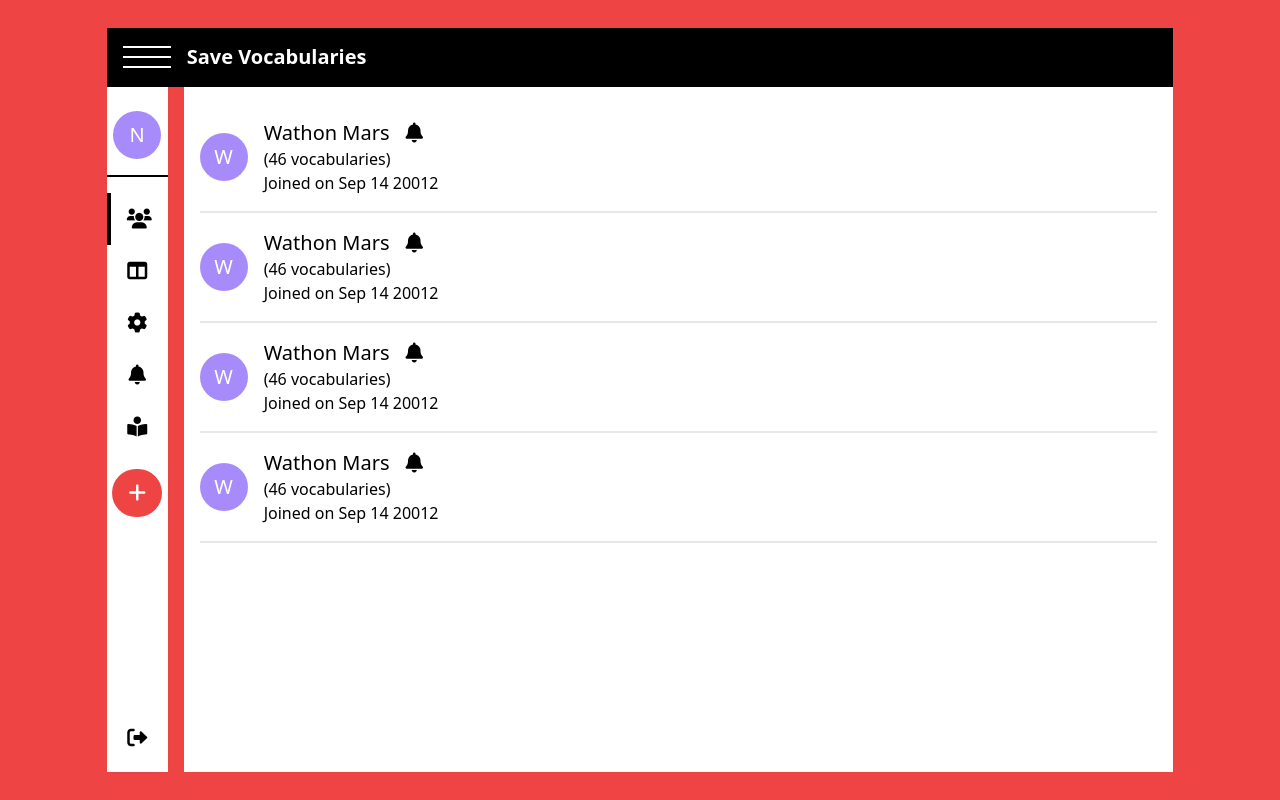
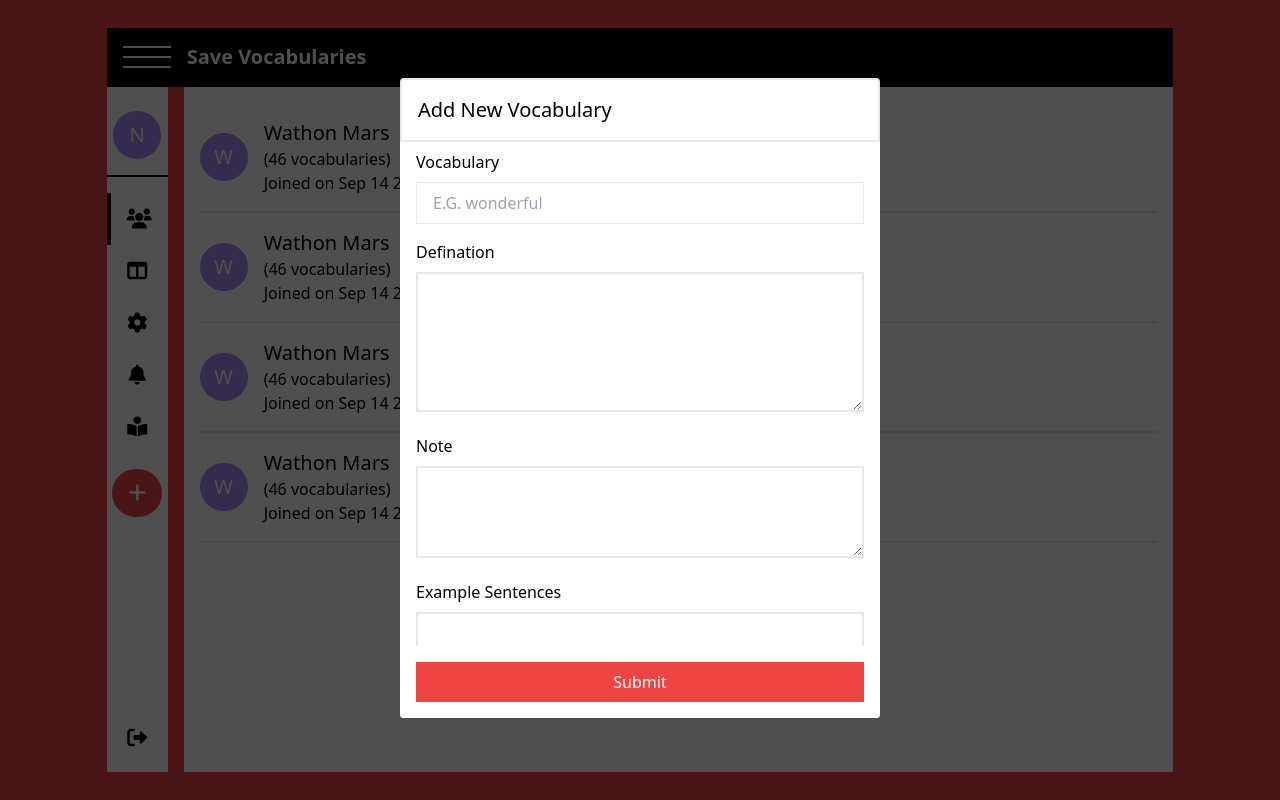
Before and after one commit to nnha19/Save-Vocabularies, a React (Create React App) app in the folder ui/: page /users in a window 1280 px wide. Both pictures are taken after a click on the button 137 px from the left and 492 px from the top of the page. Built offline with nearby package versions, Linux system fonts and the light colour scheme.

Commit message:
add new vocabulary form design finishes

```diff
--- a/ui/src/App.tsx
+++ b/ui/src/App.tsx
@@ -1,52 +1,12 @@
 import React, { useContext, useState } from "react";
-import { Switch, Route } from "react-router-dom";
-import Navigation from "./components/Common/Navigation/Navigation";
-import DashboardPage from "./pages/dashboardPage";
-import UsersPage from "./pages/usersPage";
-import Header from "./components/Common/Header/Header";
-import SettingsPage from "./pages/settingsPage";
+
 import AuthContextProvider from "./contexts/authContext";
-import Notifications from "./components/Notifications/Notifications";
-import LearningPage from "./pages/learningPage";
-import ShowWordPage from "./pages/showWordPage";
+import Features from "./components/Features/Features";
 
 function App() {
-  const [navLinkStyle, setNavLinkStyle] = useState("nav-right-side");
-
-  const toggleNavLinkStyleHandler = () => {
-    setNavLinkStyle(
-      `${
-        navLinkStyle === "nav-right-side" ? "w-36 px-4 ml-4" : "nav-right-side"
-      }`
-    );
-  };
-
   return (
     <AuthContextProvider>
-      <div className="min-h-screen flex items-center bg-red-500  ">
-        <div className="w-full flex h-95vh py-2 sm:w-5/6 mx-auto flex-col items-center">
-          <Header toggleNavLinkStyleHandler={toggleNavLinkStyleHandler} />
-          <div className="w-full h-full  flex">
-            <Navigation navLinkStyle={navLinkStyle} />
-            <Switch>
-              <Route path="/dashboard" component={DashboardPage} />
-              <Route path="/users" component={UsersPage} />
-              <Route
-                path="/user/:uid/settings"
-                exact
-                component={SettingsPage}
-              />
-              <Route path="/user/:uid/noti" exact component={Notifications} />
-              <Route
-                path="/user/:uid/learning"
-                exact
-                component={LearningPage}
-              />
-              <Route path="/:wid" exact component={ShowWordPage} />
-            </Switch>
-          </div>
-        </div>
-      </div>
+      <Features />
     </AuthContextProvider>
   );
 }
--- /dev/null
+++ b/ui/src/components/AddNewVocaForm/AddNewVocaForm.tsx
@@ -0,0 +1,67 @@
+import React, { useState } from "react";
+
+import BackDrop from "../Common/BackDrop/BackDrop";
+import Input from "../Common/Input/Input";
+import TextArea from "../Common/TextArea/TextArea";
+interface IProps {
+  setShowAddNewVocaForm: React.Dispatch<React.SetStateAction<boolean>>;
+}
+
+interface IForm {
+  vocabulary: { value: string; error: string };
+  defination: { value: string; error: string };
+  exampleSentences?: { value: string[]; error: string };
+  note?: { value: string; error: string };
+}
+
+const AddNewVocaForm: React.FC<IProps> = ({ setShowAddNewVocaForm }) => {
+  const [inputVals, setInputVals] = useState<IForm>({
+    vocabulary: {
+      value: "",
+      error: "",
+    },
+    defination: {
+      value: "",
+      error: "",
+    },
+    exampleSentences: {
+      value: [],
+      error: "",
+    },
+    note: { value: "", error: "" },
+  });
+
+  return (
+    <>
+      <BackDrop clicked={() => setShowAddNewVocaForm(false)} />
+      <div className="fixed w-30rem center h-40rem overflow-auto  bg-white rounded">
+        <form className="w-full">
+          <h1 className="title p-4 border-2">Add New Vocabulary</h1>
+          <div className="w-full flex flex-col items-center">
+            <Input
+              type="text"
+              placeholder="E.G. wonderful"
+              label="Vocabulary"
+              value=""
+              name="vocabulary"
+            />
+            <TextArea name="defination" label="Defination" value="" />
+            <TextArea rows={3} name="note" label="Note" value="" />
+            <TextArea
+              label="Example Sentences"
+              value=""
+              name="exampleSentences"
+            />
+          </div>
+          <div className="px-4 sticky bottom-0 bg-white py-4">
+            <button className="bg-red-500 text-white w-full px-4 py-2">
+              Submit
+            </button>
+          </div>
+        </form>
+      </div>
+    </>
+  );
+};
+
+export default AddNewVocaForm;
--- a/ui/src/components/Common/BackDrop/BackDrop.tsx
+++ b/ui/src/components/Common/BackDrop/BackDrop.tsx
@@ -1,7 +1,12 @@
 import React from "react";
 
-const BackDrop = () => {
-  return <div></div>;
+const BackDrop = ({ clicked }: { clicked: () => void }) => {
+  return (
+    <div
+      onClick={clicked}
+      className="h-screen w-screen  fixed top-0 left-0 bg-backdrop"
+    ></div>
+  );
 };
 
 export default BackDrop;
--- /dev/null
+++ b/ui/src/components/Common/Input/Input.tsx
@@ -0,0 +1,34 @@
+import React from "react";
+
+interface IProps {
+  type: string;
+  value: string;
+  errMsg?: string;
+  placeholder: string;
+  name: string;
+  label: string;
+}
+
+const Input: React.FC<IProps> = ({
+  type,
+  value,
+  errMsg,
+  placeholder,
+  name,
+  label,
+}) => {
+  return (
+    <div className="m-2 w-full px-4">
+      <label className="font-medium">{label}</label>
+      <input
+        className="w-full mt-2  border px-4 py-2"
+        type={type}
+        name={name}
+        value={value}
+        placeholder={placeholder}
+      />
+    </div>
+  );
+};
+
+export default Input;
--- a/ui/src/components/Common/Navigation/Navigation.tsx
+++ b/ui/src/components/Common/Navigation/Navigation.tsx
@@ -2,8 +2,15 @@ import React, { useContext, useState } from "react";
 import { NavLink } from "react-router-dom";
 import { authContext } from "../../../contexts/authContext";
 
-const Navigation = ({ navLinkStyle }: { navLinkStyle: string }) => {
-  const [showMobileNav, setShowMobileNav] = useState(false);
+interface IProps {
+  navLinkStyle: string;
+  setShowAddNewVocaForm: React.Dispatch<React.SetStateAction<boolean>>;
+}
+
+const Navigation: React.FC<IProps> = ({
+  navLinkStyle,
+  setShowAddNewVocaForm,
+}) => {
   const user = useContext(authContext);
 
   return (
@@ -62,7 +69,10 @@ const Navigation = ({ navLinkStyle }: { navLinkStyle: string }) => {
               </li>
             </NavLink>
           </ul>
-          <button className=" text-xl  px-4 rounded-full text-white mt-4 h-12 w-46 bg-red-500 block">
+          <button
+            onClick={() => setShowAddNewVocaForm(true)}
+            className=" text-xl  px-4 rounded-full text-white mt-4 h-12 w-46 bg-red-500 block"
+          >
             <i className="fas fa-plus"></i>
             <span className={`ml-4 ${navLinkStyle}`}>Add New</span>
           </button>
--- /dev/null
+++ b/ui/src/components/Common/TextArea/TextArea.tsx
@@ -0,0 +1,26 @@
+import React from "react";
+
+interface IProps {
+  value: string;
+  name: string;
+  label: string;
+  rows?: number;
+  cols?: number;
+}
+
+const TextArea: React.FC<IProps> = ({ value, name, label, rows, cols }) => {
+  return (
+    <div className="my-2 w-full px-4 ">
+      <label className="font-medium">{label}</label>
+      <textarea
+        cols={cols || 20}
+        rows={rows || 5}
+        className="w-full border-2 p-2 mt-2"
+        name={name}
+      >
+        {value}
+      </textarea>
+    </div>
+  );
+};
+export default TextArea;
--- /dev/null
+++ b/ui/src/components/Features/Features.tsx
@@ -0,0 +1,52 @@
+import React, { useState } from "react";
+import { Switch, Route } from "react-router-dom";
+
+import DashboardPage from "../../pages/dashboardPage";
+import Header from "../Common/Header/Header";
+import Navigation from "../Common/Navigation/Navigation";
+import UsersPage from "../../pages/usersPage";
+import SettingsPage from "../../pages/settingsPage";
+import LearningPage from "../../pages/learningPage";
+import ShowWordPage from "../../pages/showWordPage";
+import NotificationsPage from "../Notifications/Notifications";
+import AddNewVocaForm from "../AddNewVocaForm/AddNewVocaForm";
+
+const Features = () => {
+  const [navLinkStyle, setNavLinkStyle] = useState("nav-right-side");
+  const [showAddNewVocaForm, setShowAddNewVocaForm] = useState(false);
+
+  const toggleNavLinkStyleHandler = () => {
+    setNavLinkStyle(
+      `${
+        navLinkStyle === "nav-right-side" ? "w-36 px-4 ml-4" : "nav-right-side"
+      }`
+    );
+  };
+
+  return (
+    <div className="min-h-screen flex items-center bg-red-500  ">
+      <div className="w-full flex h-95vh py-2 sm:w-5/6 mx-auto flex-col items-center">
+        <Header toggleNavLinkStyleHandler={toggleNavLinkStyleHandler} />
+        <div className="w-full h-full  flex">
+          <Navigation
+            setShowAddNewVocaForm={setShowAddNewVocaForm}
+            navLinkStyle={navLinkStyle}
+          />
+          <Switch>
+            <Route path="/dashboard" component={DashboardPage} />
+            <Route path="/users" component={UsersPage} />
+            <Route path="/user/:uid/settings" exact component={SettingsPage} />
+            <Route path="/user/:uid/noti" exact component={NotificationsPage} />
+            <Route path="/user/:uid/learning" exact component={LearningPage} />
+            <Route path="/:wid" exact component={ShowWordPage} />
+          </Switch>
+        </div>
+      </div>
+      {showAddNewVocaForm && (
+        <AddNewVocaForm setShowAddNewVocaForm={setShowAddNewVocaForm} />
+      )}
+    </div>
+  );
+};
+
+export default Features;
--- a/ui/src/components/Notifications/Notifications.tsx
+++ b/ui/src/components/Notifications/Notifications.tsx
@@ -1,8 +1,8 @@
 import React from "react";
 import Layout from "../Common/Layout/Layout";
 
-const Notifications = () => {
+const NotificationsPage = () => {
   return <Layout>Notifications</Layout>;
 };
 
-export default Notifications;
+export default NotificationsPage;
--- a/ui/src/index.css
+++ b/ui/src/index.css
@@ -18,3 +18,8 @@
 .title {
   @apply font-medium text-xl;
 }
+.center {
+  @apply absolute inset-x-0 mx-auto -mt-1;
+}
+/* .input-style {
+} */
--- a/ui/tailwind.config.js
+++ b/ui/tailwind.config.js
@@ -12,6 +12,12 @@ module.exports = {
         "95vh": "95vh",
         "40rem": "40rem",
       },
+      width: {
+        "30rem": "30rem",
+      },
+      colors: {
+        backdrop: "#000000b0",
+      },
     },
   },
   variants: {
```
